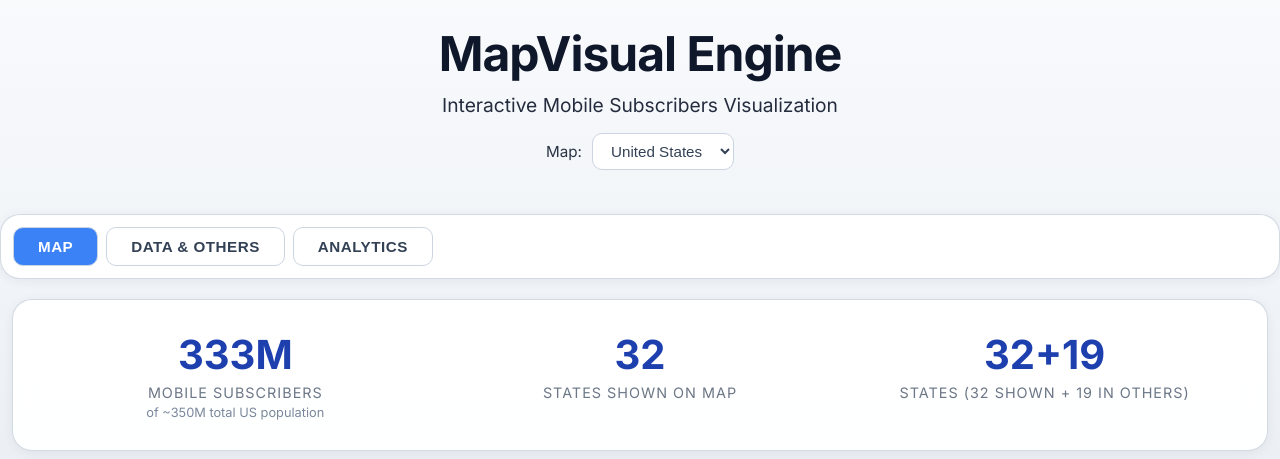
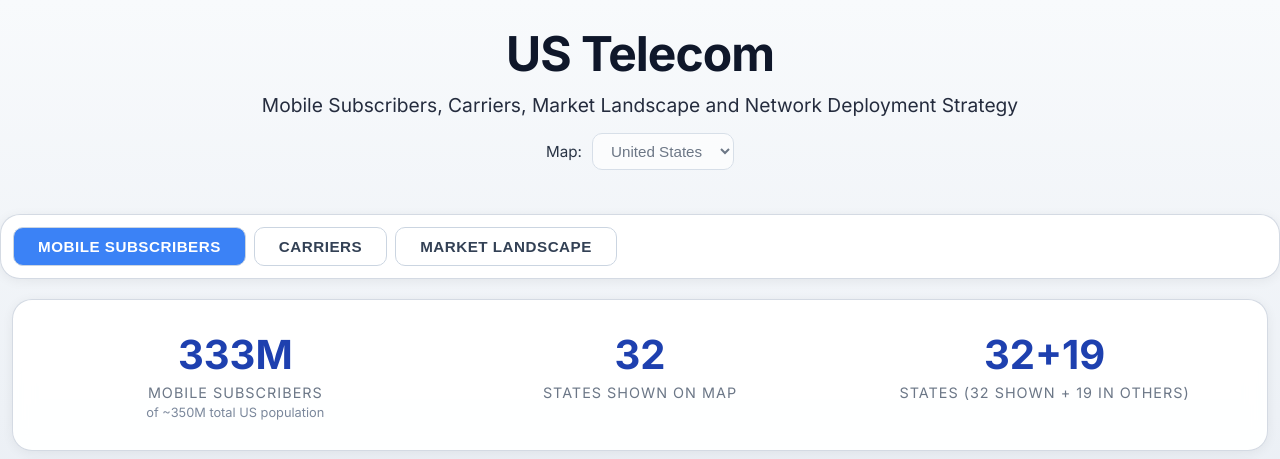
Before and after one commit to findbhavin/dataisbeautiful, a FastAPI app: page / in a window 1280 px wide. Shown: the top 459 px of the page. Run offline with FastAPI, Linux system fonts and the light colour scheme; some libraries are stand-ins or nearby versions.

Commit message:
Lock dashboard to US-only and retitle US telecom sections
Co-authored-by: findbhavin <findbhavin@users.noreply.github.com>

```diff
--- a/static/js/map_semantic_zoom.js
+++ b/static/js/map_semantic_zoom.js
@@ -1344,7 +1344,11 @@ class MapVisualizer {
 
     const initializeMap = async () => {
         const countrySel = document.getElementById('country-select');
-        const country = countrySel ? countrySel.value : 'us';
+        const country = 'us';
+        if (countrySel) {
+            countrySel.value = 'us';
+            countrySel.disabled = true;
+        }
         window.__country = country;
         updateMetricSelectForCountry(country);
         const visualizer = new MapVisualizer('map-svg-container', country);
@@ -1388,7 +1392,13 @@ class MapVisualizer {
 
     const setupCountrySelector = () => {
         const sel = document.getElementById('country-select');
-        if (!sel) return;
+        if (!sel) {
+            window.__country = 'us';
+            return;
+        }
+        sel.value = 'us';
+        window.__country = 'us';
+        if (sel.disabled) return;
         sel.addEventListener('change', () => {
             window.__country = sel.value;
             if (typeof window.clearMapCaches === 'function') window.clearMapCaches();
--- a/templates/index.html
+++ b/templates/index.html
@@ -3,7 +3,7 @@
 <head>
     <meta charset="UTF-8">
     <meta name="viewport" content="width=device-width, initial-scale=1.0">
-    <title>MapVisual - US Mobile Subscribers Visualization</title>
+    <title>US Telecom - Mobile Subscribers, Carriers, Market Landscape and Network Deployment Strategy</title>
 
     <!-- Glassmorphism CSS -->
     <link rel="stylesheet" href="/static/css/glassmorphism.css">
@@ -18,12 +18,11 @@
 <body class="theme-light">
     <!-- Header -->
     <div class="header">
-        <h1>MapVisual Engine</h1>
-        <p>Interactive Mobile Subscribers Visualization</p>
+        <h1>US Telecom</h1>
+        <p>Mobile Subscribers, Carriers, Market Landscape and Network Deployment Strategy</p>
         <div class="country-selector">
             <label for="country-select">Map:</label>
-            <select id="country-select">
-                <option value="india-option-b">India</option>
+            <select id="country-select" disabled aria-disabled="true">
                 <option value="us" selected>United States</option>
             </select>
         </div>
@@ -31,9 +30,9 @@
 
     <!-- Page Switcher -->
     <nav class="page-nav glass-container fade-in">
-        <button class="page-btn active" data-page="map">Map</button>
-        <button class="page-btn" data-page="data">Data &amp; Others</button>
-        <button class="page-btn" data-page="analytics">Analytics</button>
+        <button class="page-btn active" data-page="map">Mobile Subscribers</button>
+        <button class="page-btn" data-page="data">Carriers</button>
+        <button class="page-btn" data-page="analytics">Market Landscape</button>
     </nav>
 
     <!-- Stats Panel -->
@@ -148,7 +147,7 @@
             <button class="tab-btn" data-tab="revenue">Revenue by State</button>
             <button class="tab-btn" data-tab="top-states">Top 10 States</button>
             <button class="tab-btn" data-tab="table-input">Table Input</button>
-            <button class="tab-btn" data-tab="data-centers">Data Centers Map</button>
+            <button class="tab-btn" data-tab="data-centers">Network Deployment Strategy</button>
             <button class="tab-btn" data-tab="hub-pairs">Hub Pairs Map</button>
         </div>
 
@@ -204,7 +203,7 @@
         </div>
         <div class="chart-panel tab-content" id="tab-data-centers">
             <div class="glass-container fade-in">
-                <h3>Data Centers Map</h3>
+                <h3>Network Deployment Strategy</h3>
                 <p class="help-text">Paste table with State/District and Type of DC (e.g. Super Core). States with values will be highlighted on the map. Go to <strong>Map</strong> page and select &quot;Data Centers&quot; from the dropdown.</p>
                 <textarea id="data-centers-input" placeholder="State/District,Type of DC - Primary,Paired State/ District&#10;California,Super Core,Florida&#10;Texas,,&#10;Florida,Super Core,California&#10;..." rows="10"></textarea>
                 <button id="data-centers-apply">Apply &amp; View Map</button>
```
